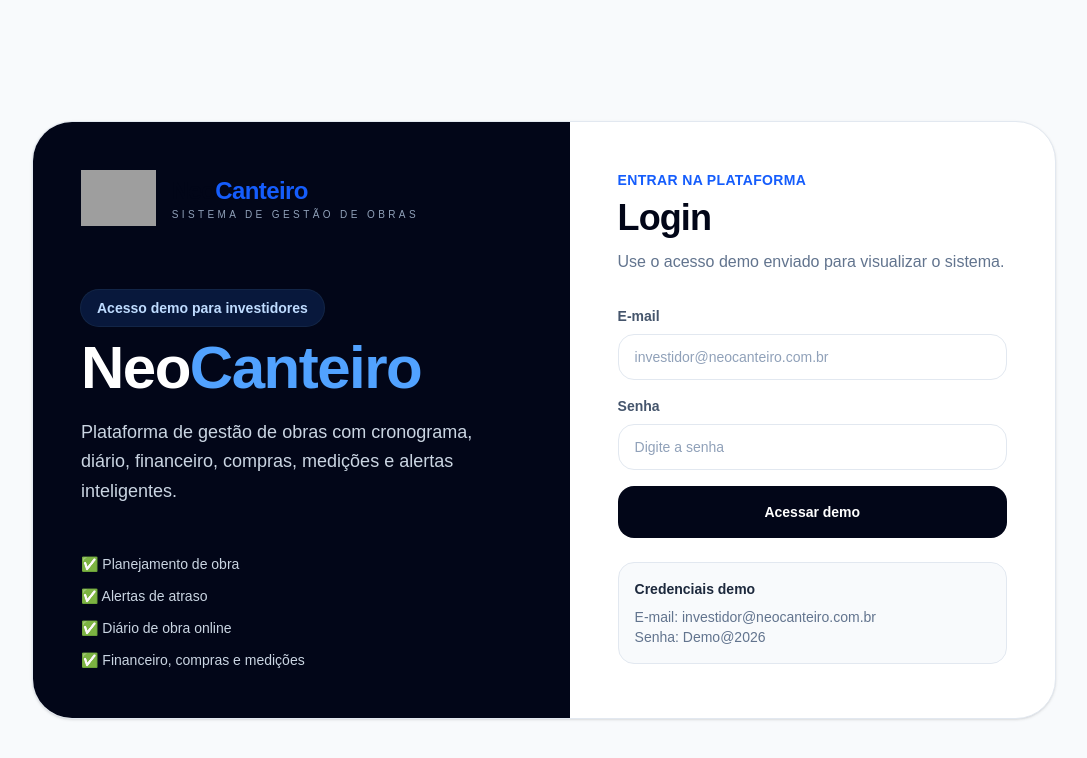
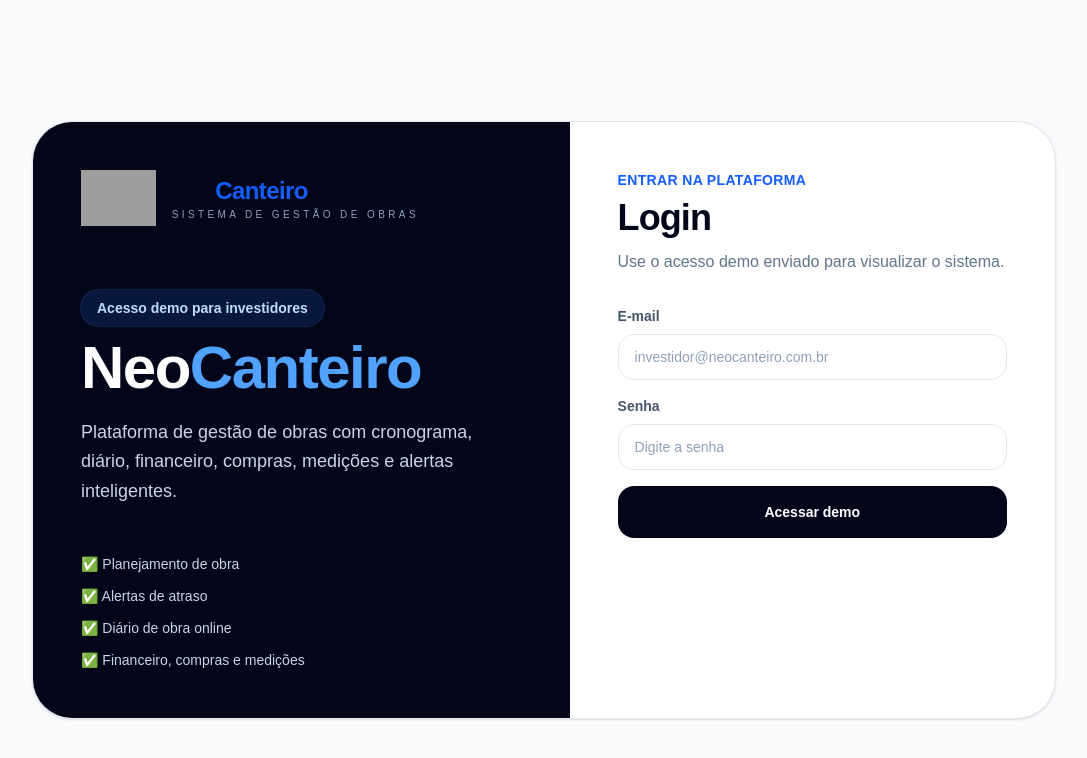
Before and after one commit to Yohanmp88/Neo-Canteiro, a Next.js app: page / in a window 1280 px wide. Shown: the top 758 px of the page, without its empty margins (96-1183 px from the left). Built offline with nearby package versions, Linux system fonts and the light colour scheme; grey boxes are pictures that could not be loaded.

Commit message:
ajusta login demo com escolha de perfil

```diff
--- a/src/app/page.js
+++ b/src/app/page.js
@@ -255,6 +255,7 @@ function LoginScreen({ selecionarUsuario }) {
   const [email, setEmail] = useState('')
   const [senha, setSenha] = useState('')
   const [erro, setErro] = useState('')
+  const [autenticado, setAutenticado] = useState(false)
 
   function entrarDemo(e) {
     e.preventDefault()
@@ -264,11 +265,36 @@ function LoginScreen({ selecionarUsuario }) {
 
     if (email.trim().toLowerCase() === emailCorreto && senha === senhaCorreta) {
       setErro('')
-      selecionarUsuario({ id: 4, nome: 'Investidor Demo', tipo: 'Investidor', iniciais: 'ID', obrasPermitidas: 'todas' })
+      setAutenticado(true)
       return
     }
 
     setErro('E-mail ou senha incorretos. Confira os dados de acesso demo.')
+  }
+
+  if (autenticado) {
+    return (
+      <main className="min-h-screen bg-slate-50 p-5 text-slate-950">
+        <div className="relative mx-auto grid min-h-screen max-w-5xl place-items-center">
+          <div className="w-full rounded-[2.5rem] border border-slate-200 bg-white p-8 shadow-sm">
+            <LogoNeoCanteiro />
+            <p className="mt-8 text-sm font-bold uppercase tracking-wide text-blue-600">Acesso demo liberado</p>
+            <h1 className="mt-2 text-5xl font-black tracking-tight">Escolha a visão do sistema</h1>
+            <p className="mt-3 text-slate-500">O investidor pode navegar pelas permissões de Engenheiro, Estagiário e Cliente.</p>
+
+            <div className="mt-8 grid grid-cols-1 gap-5 md:grid-cols-3">
+              {usuarios.map((user) => (
+                <button key={user.id} onClick={() => selecionarUsuario(user)} className="rounded-[2rem] border border-slate-200 bg-slate-50 p-6 text-left transition hover:scale-[1.02] hover:border-blue-200 hover:bg-blue-50">
+                  <div className="mb-5 grid h-14 w-14 place-items-center rounded-2xl bg-slate-950 text-sm font-black text-white">{user.iniciais}</div>
+                  <h2 className="text-2xl font-black">{user.nome}</h2>
+                  <p className="mt-1 text-slate-500">{user.tipo}</p>
+                </button>
+              ))}
+            </div>
+          </div>
+        </div>
+      </main>
+    )
   }
 
   return (
@@ -278,17 +304,10 @@ function LoginScreen({ selecionarUsuario }) {
           <section className="bg-slate-950 p-8 text-white lg:p-12">
             <LogoNeoCanteiro />
             <div className="mt-16">
-              <p className="mb-3 inline-flex rounded-full bg-blue-500/15 px-4 py-2 text-sm font-bold text-blue-200 ring-1 ring-blue-400/20">
-                Acesso demo para investidores
-              </p>
-              <h1 className="text-5xl font-black tracking-tight lg:text-6xl">
-                Neo<span className="text-blue-400">Canteiro</span>
-              </h1>
-              <p className="mt-5 max-w-md text-lg leading-relaxed text-slate-300">
-                Plataforma de gestão de obras com cronograma, diário, financeiro, compras, medições e alertas inteligentes.
-              </p>
+              <p className="mb-3 inline-flex rounded-full bg-blue-500/15 px-4 py-2 text-sm font-bold text-blue-200 ring-1 ring-blue-400/20">Acesso demo para investidores</p>
+              <h1 className="text-5xl font-black tracking-tight lg:text-6xl">Neo<span className="text-blue-400">Canteiro</span></h1>
+              <p className="mt-5 max-w-md text-lg leading-relaxed text-slate-300">Plataforma de gestão de obras com cronograma, diário, financeiro, compras, medições e alertas inteligentes.</p>
             </div>
-
             <div className="mt-12 grid gap-3 text-sm text-slate-300">
               <p>✅ Planejamento de obra</p>
               <p>✅ Alertas de atraso</p>
@@ -305,42 +324,15 @@ function LoginScreen({ selecionarUsuario }) {
             <form onSubmit={entrarDemo} className="mt-8 space-y-4">
               <label className="block">
                 <span className="mb-2 block text-sm font-bold text-slate-600">E-mail</span>
-                <input
-                  className={inputClass}
-                  type="email"
-                  placeholder="investidor@neocanteiro.com.br"
-                  value={email}
-                  onChange={(e) => setEmail(e.target.value)}
-                />
+                <input className={inputClass} type="email" placeholder="investidor@neocanteiro.com.br" value={email} onChange={(e) => setEmail(e.target.value)} />
               </label>
-
               <label className="block">
                 <span className="mb-2 block text-sm font-bold text-slate-600">Senha</span>
-                <input
-                  className={inputClass}
-                  type="password"
-                  placeholder="Digite a senha"
-                  value={senha}
-                  onChange={(e) => setSenha(e.target.value)}
-                />
+                <input className={inputClass} type="password" placeholder="Digite a senha" value={senha} onChange={(e) => setSenha(e.target.value)} />
               </label>
-
-              {erro && (
-                <div className="rounded-2xl border border-red-100 bg-red-50 p-4 text-sm font-bold text-red-700">
-                  {erro}
-                </div>
-              )}
-
-              <button type="submit" className="w-full rounded-2xl bg-slate-950 px-5 py-4 text-sm font-black text-white transition hover:bg-slate-800">
-                Acessar demo
-              </button>
+              {erro && <div className="rounded-2xl border border-red-100 bg-red-50 p-4 text-sm font-bold text-red-700">{erro}</div>}
+              <button type="submit" className="w-full rounded-2xl bg-slate-950 px-5 py-4 text-sm font-black text-white transition hover:bg-slate-800">Acessar demo</button>
             </form>
-
-            <div className="mt-6 rounded-2xl border border-slate-200 bg-slate-50 p-4 text-sm text-slate-500">
-              <p className="font-black text-slate-800">Credenciais demo</p>
-              <p className="mt-2">E-mail: investidor@neocanteiro.com.br</p>
-              <p>Senha: Demo@2026</p>
-            </div>
           </section>
         </div>
       </div>
```
